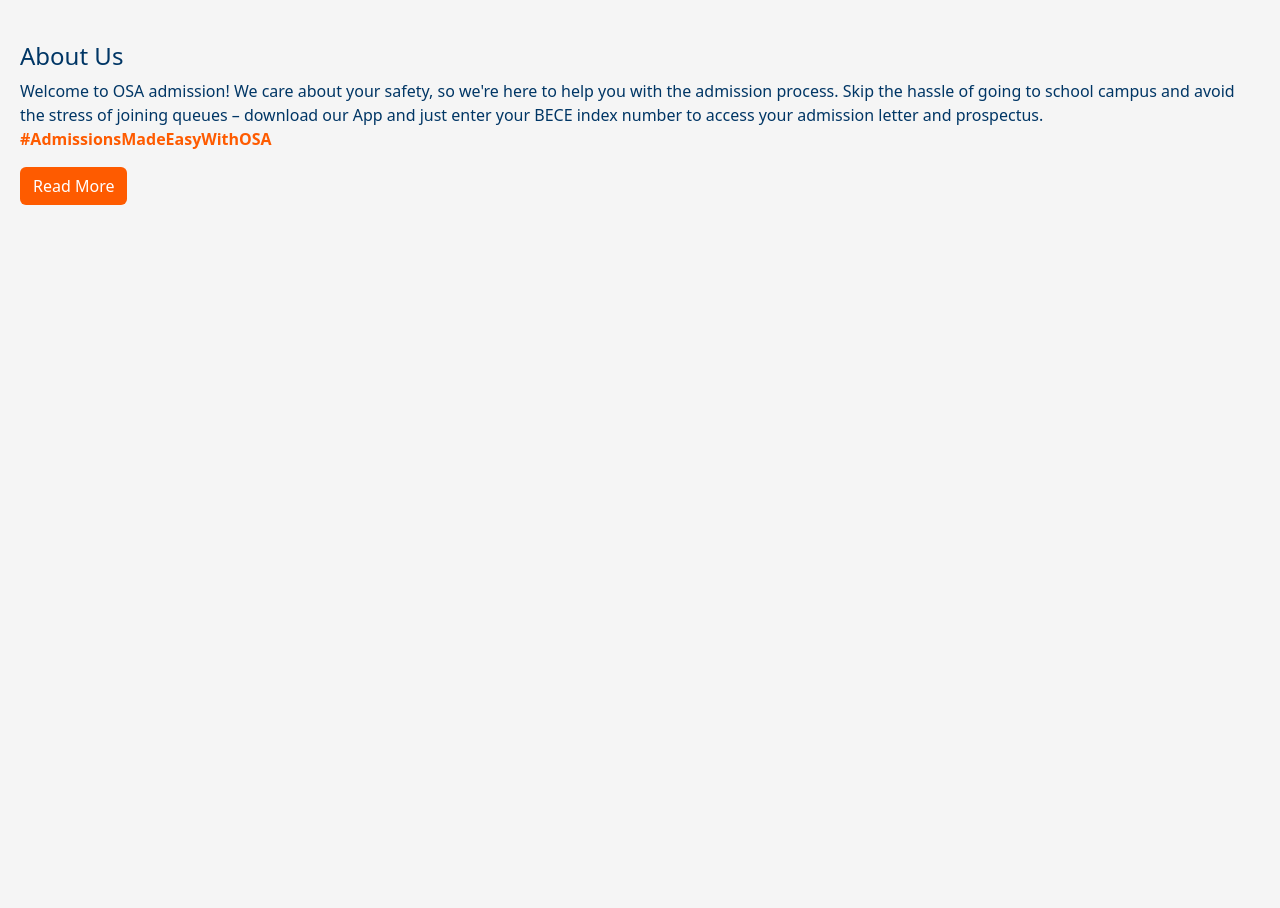
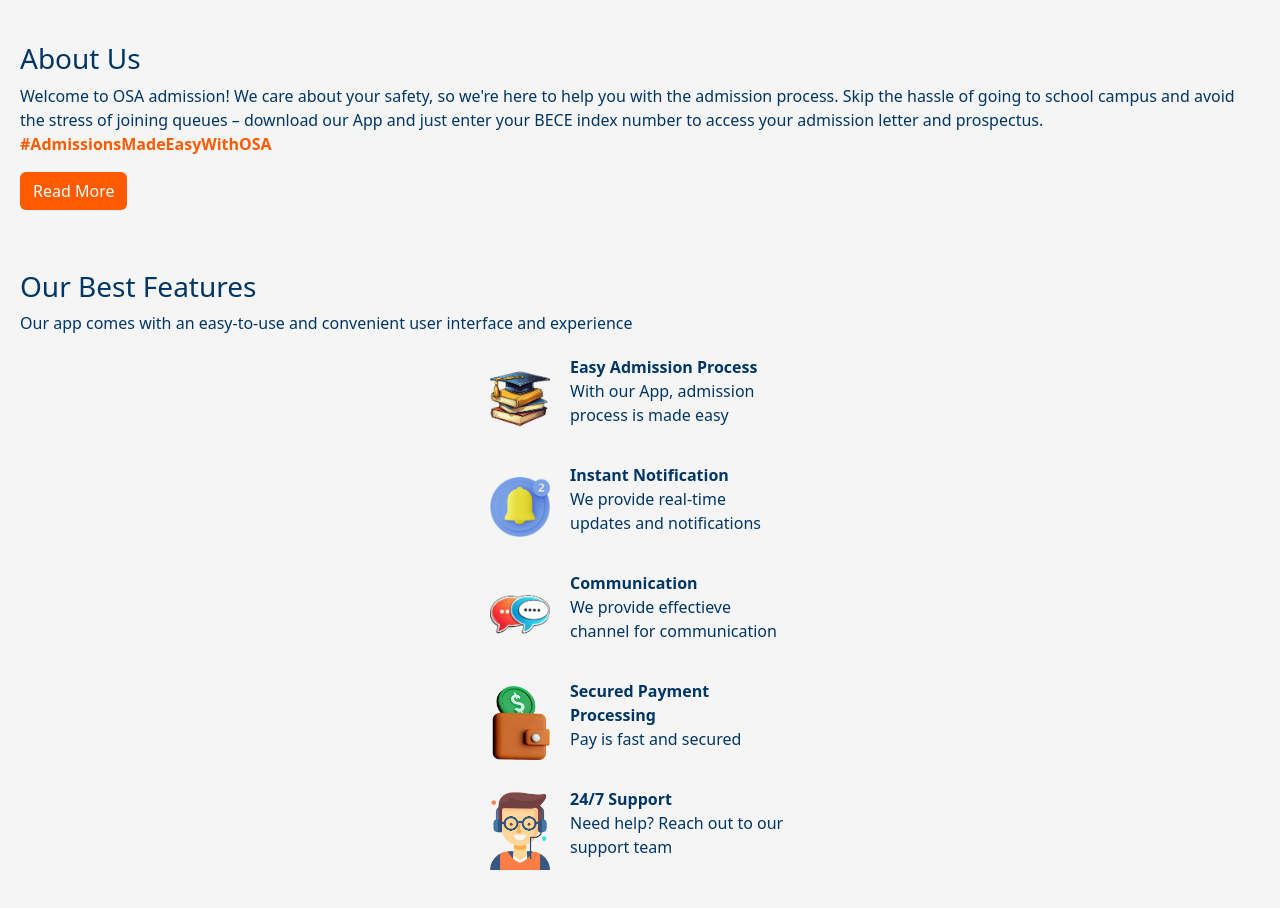
Before and after one commit to YawEffah/osaadmissions, a plain HTML site: page index.html in a window 1280 px wide. Shown: the part 512-1420 px from the top of the page. Before the commit the page ends 800 px from the top, so only its background shows below. Drawn offline with nearby package versions, Linux system fonts and the light colour scheme.

Commit message:
Added the feature section

```diff
--- a/css/style.css
+++ b/css/style.css
@@ -56,5 +56,19 @@ header{
 }
 
 .features-wrapper{
-    margin: 40px auto;
+    margin: 60px auto;
 }
+
+.feature-item img{
+    width: 60px;
+}
+
+.feature-item{
+    width: 300px;
+    margin: 20px auto;
+    display: grid;
+    grid-gap: 20px;
+    align-items: center;
+    justify-content: center;
+    grid-template-columns: 1fr auto;
+}
--- a/index.html
+++ b/index.html
@@ -9,10 +9,10 @@
     </head>
     <body>
 
-            <header class="alert-info">
+            <header class=" sticky-top">
 
             </header>
-            <nav class="navbar navbar-expand-lg sticky-top">
+            <nav class="navbar navbar-expand-lg">
                 <div class="container-fluid">
                     <a class="navbar-brand" href="#">
                         <img src="images/logo.png">
@@ -51,9 +51,10 @@
 
             <div class="about-article">
                 <article>
-                    <h4>About Us</h4>
+                    <h3>About Us</h3>
                     <p>
-                        Welcome to OSA admission! We care about your safety, so we're here to help you with the admission process. Skip the hassle of going to school campus and avoid the stress of joining queues – download our App and just enter your BECE index number to access your admission letter and prospectus.
+                        Welcome to OSA admission! We care about your safety, so we're here to help you with the admission process. Skip the hassle of going to school campus and
+                        avoid the stress of joining queues – download our App and just enter your BECE index number to access your admission letter and prospectus.
                         <br>
                         <strong style="color: #fe5b00;">#AdmissionsMadeEasyWithOSA</strong>
                     </p>
@@ -62,6 +63,52 @@
                     </a>
                 </article>
             </div>
+
+            <div class="features-wrapper">
+                <h3>Our Best Features</h3>
+                <p>
+                    Our app comes with an easy-to-use and convenient user interface and experience
+                </p>
+                <div class="feature-item">
+                    <img src="images/education.png">
+                    <p>
+                        <strong>Easy Admission Process</strong><br>
+                        With our App, admission process is made easy
+                    </p>
+                </div>
+
+                <div class="feature-item">
+                    <img src="images/notification.png">
+                    <p>
+                        <strong>Instant Notification</strong><br>
+                        We provide real-time updates and notifications
+                    </p>
+                </div>
+
+                <div class="feature-item">
+                    <img src="images/communication.png">
+                    <p>
+                        <strong>Communication</strong><br>
+                        We provide effectieve channel for communication
+                    </p>
+                </div>
+
+                <div class="feature-item">
+                    <img src="images/bank.png">
+                    <p>
+                        <strong>Secured Payment Processing</strong><br>
+                        Pay is fast and secured
+                    </p>
+                </div>
+
+                <div class="feature-item">
+                    <img src="images/support.png">
+                    <p>
+                        <strong>24/7 Support</strong><br>
+                        Need help? Reach out to our support team
+                    </p>
+                </div>
+            </div>
         </div>
         <script src="https://cdn.jsdelivr.net/npm/bootstrap@5.3.2/dist/js/bootstrap.bundle.min.js"></script>
     </body>
```
